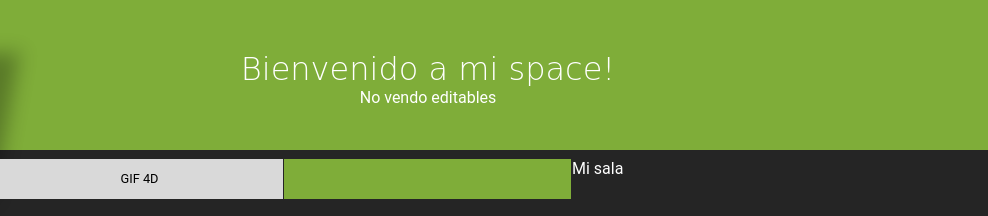
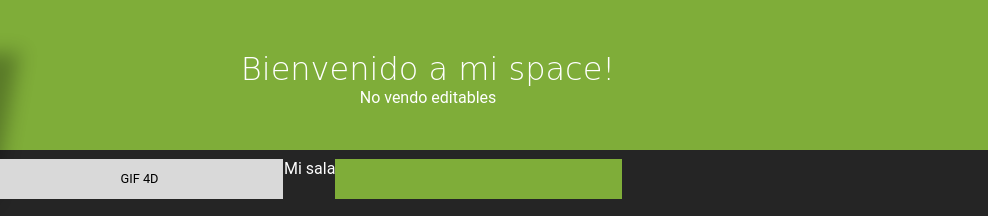
Before and after one commit to Keyxat/grefo, a plain HTML site: page index.html in a window 1280 px wide. Shown: the top 216 px of the page, 292-1280 px from the left. Drawn offline with Linux system fonts and the light colour scheme.

Commit message:
Update index.html

```diff
--- a/index.html
+++ b/index.html
@@ -25,7 +25,7 @@
  <div class="jd-header">
  <h1>Bienvenido a mi space!</h1>
  <p>No vendo editables </p> <a href="href"></a>
- <div class="jd-nav"> <a href="#jd-content-1"> Gif 4D</a><a href="https://xat.com/Grefo"></a> Mi sala </div>
+ <div class="jd-nav"> <a href="#jd-content-1"> Gif 4D</a>Mi sala<a href="https://xat.com/Grefo"></a> </div>
  <div class="jd-block">
  <div class="jd-col-left">
 
```
